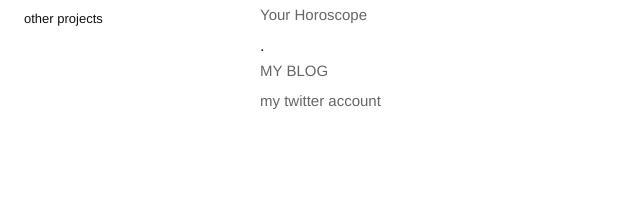
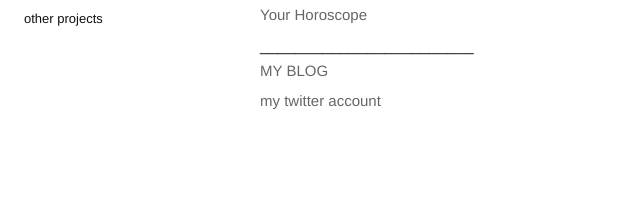
Before and after one commit to pendles420/pendles420.github.io, a plain HTML site: page writing.html in a window 1280 px wide. Shown: the part 231-442 px from the top of the page, 0-640 px from the left. Drawn offline with Linux system fonts and the light colour scheme.

Commit message:
Update writing.html

```diff
--- a/writing.html
+++ b/writing.html
@@ -220,7 +220,7 @@
         <a href="https://charm-school.net/chriscarroll-moles">Moles</a>
         <a href="https://chris1.substack.com/p/i-am-a-straight-guy">I Am A Straight Guy</a>
         <a href="https://substack.com/home/post/p-149888740">Your Horoscope</a>
-       <p>.</p>
+       <p>________________________</p>
         <a href="https://chris1.substack.com/">MY BLOG</a>
         <a href="https://x.com/ihavedisease">my twitter account</a>
       </div>
```
